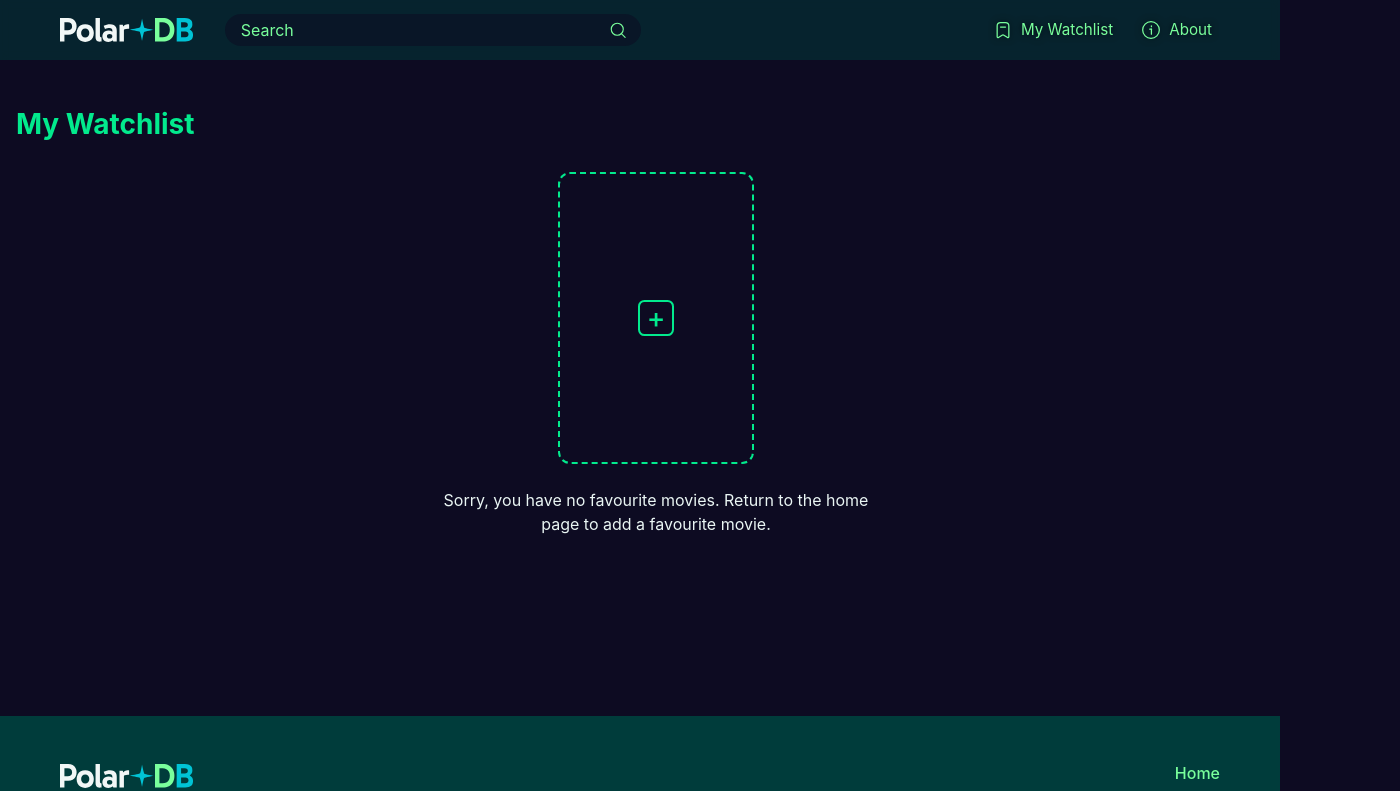
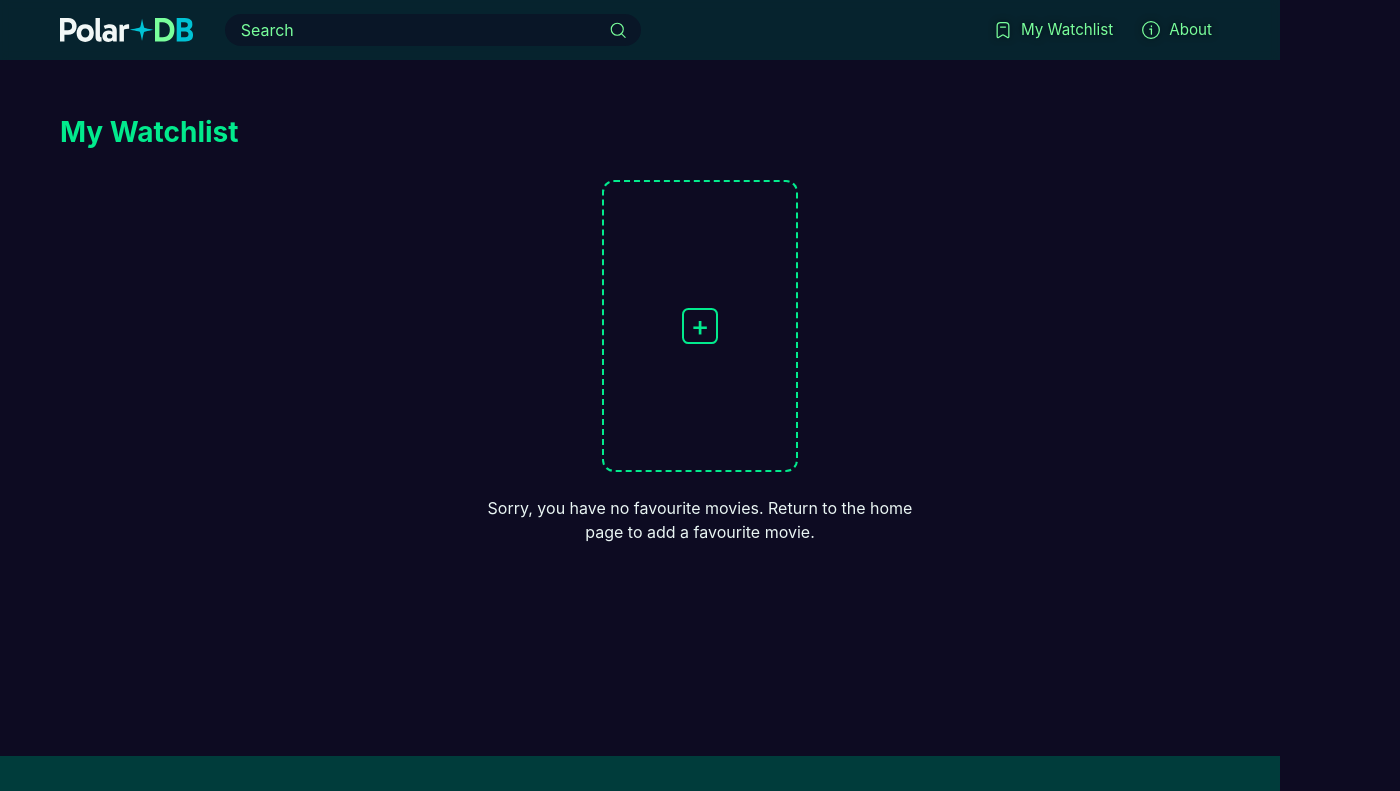
Before and after one commit to francescalulo/polar-db, a React (Vite) app: page /watchlist in a window 1280 px wide. Shown: the top 791 px of the page, 1400 px wide, since content can reach past the window. Built offline with nearby package versions, Linux system fonts and the light colour scheme.

Commit message:
Update empty watchlist UI

```diff
--- a/src/components/EmptyWatchlist/EmptyWatchlist.jsx
+++ b/src/components/EmptyWatchlist/EmptyWatchlist.jsx
@@ -1,14 +1,21 @@
+import { Link } from 'react-router-dom';
 import './EmptyWatchlist.scss';
 
 function EmptyWatchlist() {
   return (
     <div className="emptyWatchlist">
-      <div className="emptyWatchlist__card">
+      {/* Return to the Home page when the empty card is clicked */}
+      <Link
+        to="/"
+        className="emptyWatchlist__card"
+        aria-label="Return to the Home page to add a movie"
+      >
         <span className="emptyWatchlist__plus">+</span>
-      </div>
+      </Link>
 
       <p className="emptyWatchlist__message">
-        Sorry, you have no favourite movies. Return to the home page to add a favourite movie.
+        Sorry, you have no favourite movies. Return to the home page to add a
+        favourite movie.
       </p>
     </div>
   );
--- a/src/components/EmptyWatchlist/EmptyWatchlist.scss
+++ b/src/components/EmptyWatchlist/EmptyWatchlist.scss
@@ -23,10 +23,17 @@
   border: 2px dashed $aurora-green-glow;
   border-radius: $card-radius;
   background-color: transparent;
+  color: inherit;
+  text-decoration: none;
+  cursor: pointer;
+  transition:
+    transform 0.2s ease,
+    box-shadow 0.2s ease;
 
   &:hover,
-  &:focus-within {
+  &:focus-visible {
     @include glow-shadow-sm;
+    transform: scale(1.03);
   }
 }
 
--- a/src/pages/Watchlist/Watchlist.scss
+++ b/src/pages/Watchlist/Watchlist.scss
@@ -4,7 +4,15 @@
 .watchlist {
   width: 100%;
   min-height: 70vh;
-  padding: 3rem 1rem;
+  padding: 2rem 1rem 3rem;
+
+  @include tablet {
+    padding: 2.5rem 2rem 4rem;
+  }
+
+  @include desktop {
+    padding: 3.5rem 3.75rem 5rem;
+  }
 }
 
 .watchlist__title {
```
